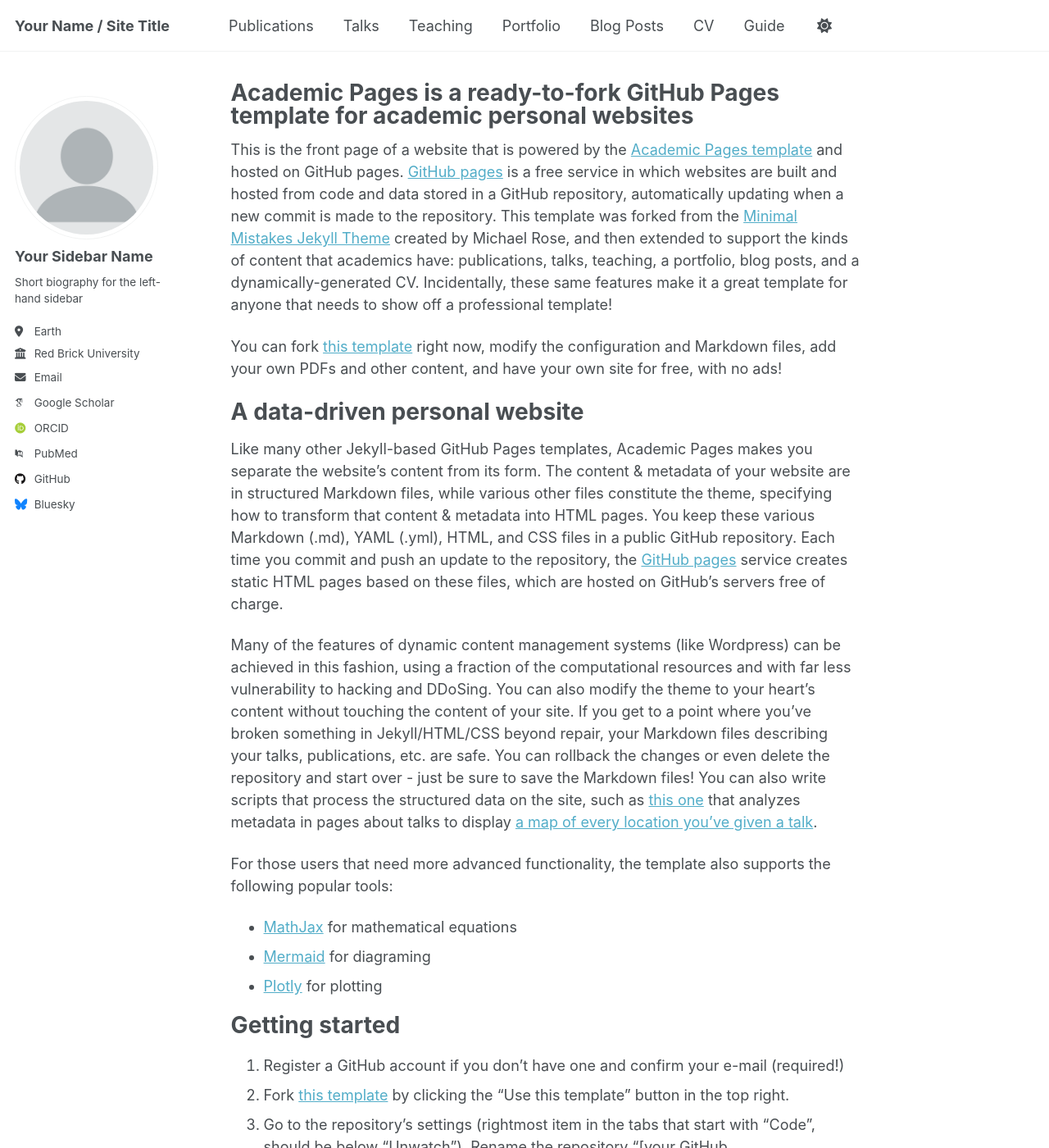
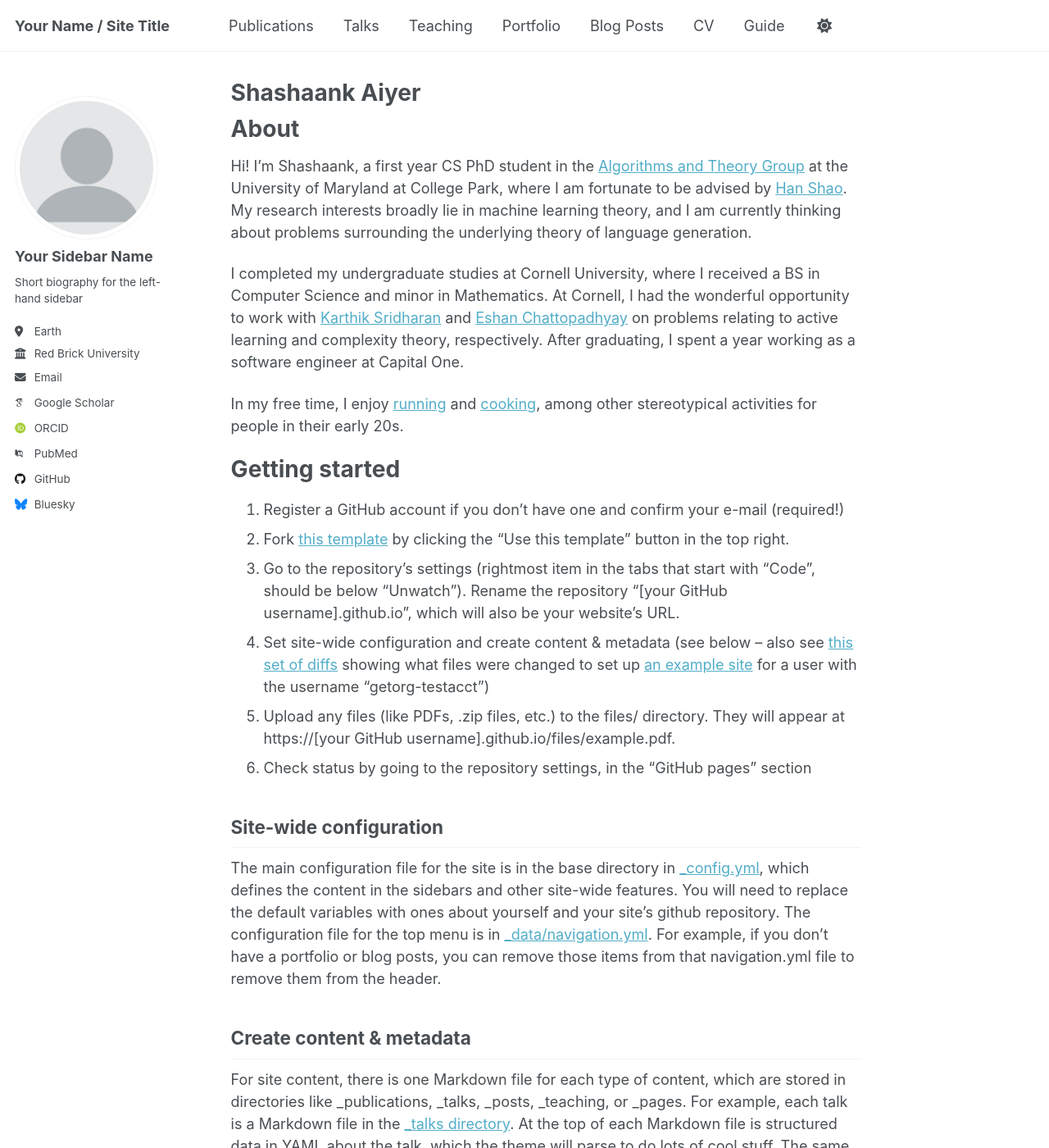
Before and after one commit to shashaank-aiyer/shashaank-aiyer.github.io, a Jekyll site: the page built from _pages/about.md, in a window 1280 px wide and 1400 px high. Shown: the whole window at 82% size. Built offline with Jekyll 4.4.1, drawn with Linux system fonts in a browser that asks for light colours; some web fonts are replaced; a script that is not in the unit is left out.

Commit message:
About me

```diff
--- a/_pages/about.md
+++ b/_pages/about.md
@@ -1,26 +1,20 @@
 ---
 permalink: /
-title: "Academic Pages is a ready-to-fork GitHub Pages template for academic personal websites"
+title: "Shashaank Aiyer"
 author_profile: true
 redirect_from:
   - /about/
   - /about.html
 ---
 
-This is the front page of a website that is powered by the [Academic Pages template](https://github.com/academicpages/academicpages.github.io) and hosted on GitHub pages. [GitHub pages](https://pages.github.com) is a free service in which websites are built and hosted from code and data stored in a GitHub repository, automatically updating when a new commit is made to the repository. This template was forked from the [Minimal Mistakes Jekyll Theme](https://mmistakes.github.io/minimal-mistakes/) created by Michael Rose, and then extended to support the kinds of content that academics have: publications, talks, teaching, a portfolio, blog posts, and a dynamically-generated CV. Incidentally, these same features make it a great template for anyone that needs to show off a professional template!
+About
+=====
+Hi! I'm Shashaank, a first year CS PhD student in the [Algorithms and Theory Group](https://www.cs.umd.edu/researcharea/algorithms-and-theory) at the University of Maryland at College Park, where I am fortunate to be advised by [Han Shao](https://sites.google.com/view/hanshao/home). My research interests broadly lie in machine learning theory, and I am currently thinking about problems surrounding the underlying theory of language generation.
 
- You can fork [this template](https://github.com/academicpages/academicpages.github.io) right now, modify the configuration and Markdown files, add your own PDFs and other content, and have your own site for free, with no ads!
+I completed my undergraduate studies at Cornell University, where I received a BS in Computer Science and minor in Mathematics. At Cornell, I had the wonderful opportunity to work with [Karthik Sridharan](https://www.cs.cornell.edu/~sridharan/) and [Eshan Chattopadhyay](https://www.cs.cornell.edu/~eshan/) on problems relating to active learning and complexity theory, respectively. After graduating, I spent a year working as a software engineer at Capital One.
 
-A data-driven personal website
-======
-Like many other Jekyll-based GitHub Pages templates, Academic Pages makes you separate the website's content from its form. The content & metadata of your website are in structured Markdown files, while various other files constitute the theme, specifying how to transform that content & metadata into HTML pages. You keep these various Markdown (.md), YAML (.yml), HTML, and CSS files in a public GitHub repository. Each time you commit and push an update to the repository, the [GitHub pages](https://pages.github.com/) service creates static HTML pages based on these files, which are hosted on GitHub's servers free of charge.
+In my free time, I enjoy [running](https://www.strava.com/athletes/150322762) and [cooking](https://www.instagram.com/shankcooks/?igsh=a3Z2cHRhZnRob3E1&utm_source=qr), among other stereotypical activities for people in their early 20s.
 
-Many of the features of dynamic content management systems (like Wordpress) can be achieved in this fashion, using a fraction of the computational resources and with far less vulnerability to hacking and DDoSing. You can also modify the theme to your heart's content without touching the content of your site. If you get to a point where you've broken something in Jekyll/HTML/CSS beyond repair, your Markdown files describing your talks, publications, etc. are safe. You can rollback the changes or even delete the repository and start over - just be sure to save the Markdown files! You can also write scripts that process the structured data on the site, such as [this one](https://github.com/academicpages/academicpages.github.io/blob/master/talkmap.ipynb) that analyzes metadata in pages about talks to display [a map of every location you've given a talk](https://academicpages.github.io/talkmap.html).
-
-For those users that need more advanced functionality, the template also supports the following popular tools:
-- [MathJax](https://www.mathjax.org/) for mathematical equations
-- [Mermaid](https://mermaid.js.org/) for diagraming
-- [Plotly](https://plotly.com/javascript/) for plotting
 
 Getting started
 ======
```
